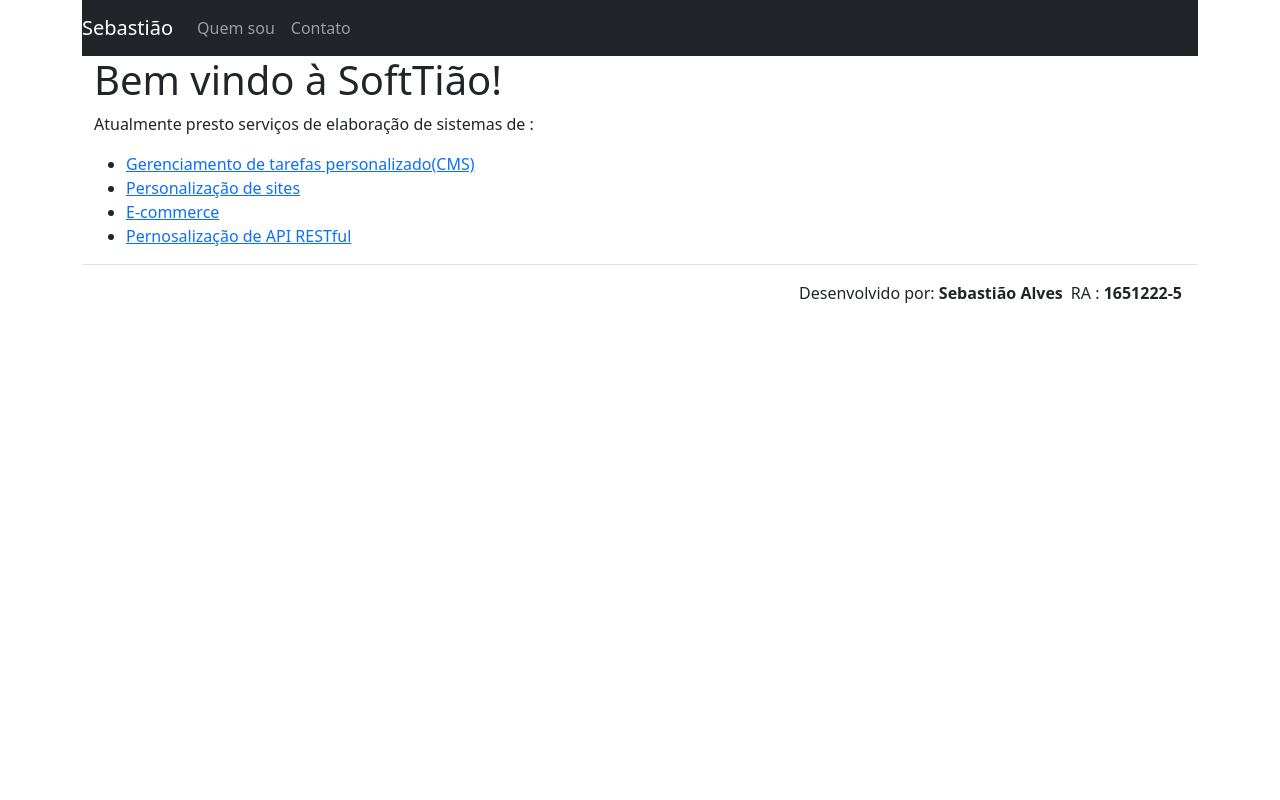
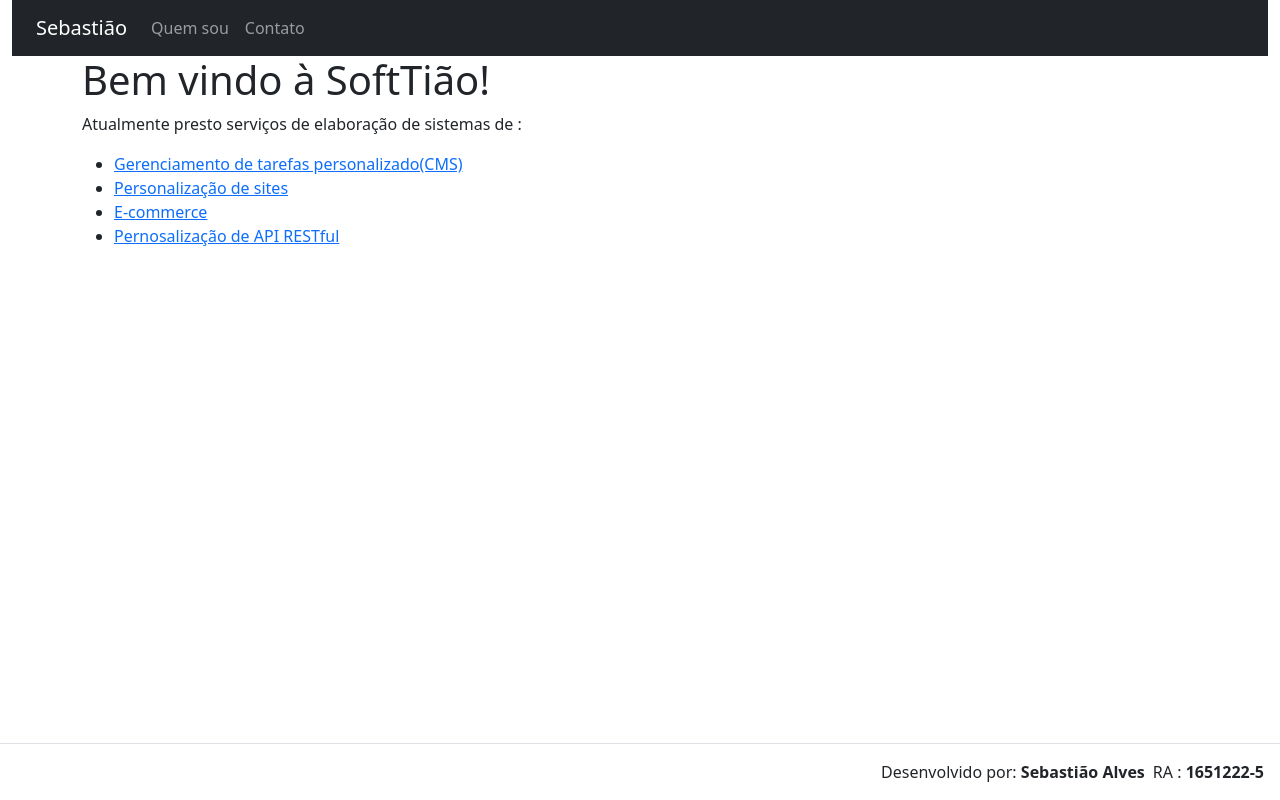
Before and after one commit to Tiaomain/16512225-SebastiaoAlves, a PHP site: page /index.php in a window 1280 px wide. Run offline with PHP 8.4, Linux system fonts and the light colour scheme.

Commit message:
Ajustes no nav e footer

```diff
--- a/index.php
+++ b/index.php
@@ -9,12 +9,13 @@
     <title>Desenvolvedor Iniciante</title>
 </head>
 
-<body class="container-lg">
+<body class="container-fluid">
 
         <header>
-            <nav class="navbar navbar-expand-md bg-dark navbar-dark">
+
+            <nav class="navbar navbar-expand-md bg-dark navbar-dark px-4">
                     <a class="navbar-brand" href="index.php">Sebastião</a>
-                <div class="collapse navbar-collapse" id="navbarNavAltMarkup">
+                <div class="collapse navbar-collapse">
                     <div class="navbar-nav">
                         <a class="nav-item nav-link" href="index.php?pagina=pages/quemSou.php">Quem sou</a>
                         <a class="nav-item nav-link" href="index.php?pagina=pages/contato.php">Contato</a>
@@ -33,7 +34,7 @@
 
             ?>
         </main>
-        <footer class="modal-footer">
+        <footer class="modal-footer fixed-bottom">
             <p>Desenvolvido por: <strong>Sebastião Alves</strong></p>
             <p>RA : <strong>1651222-5</strong></p>
         </footer>
```
